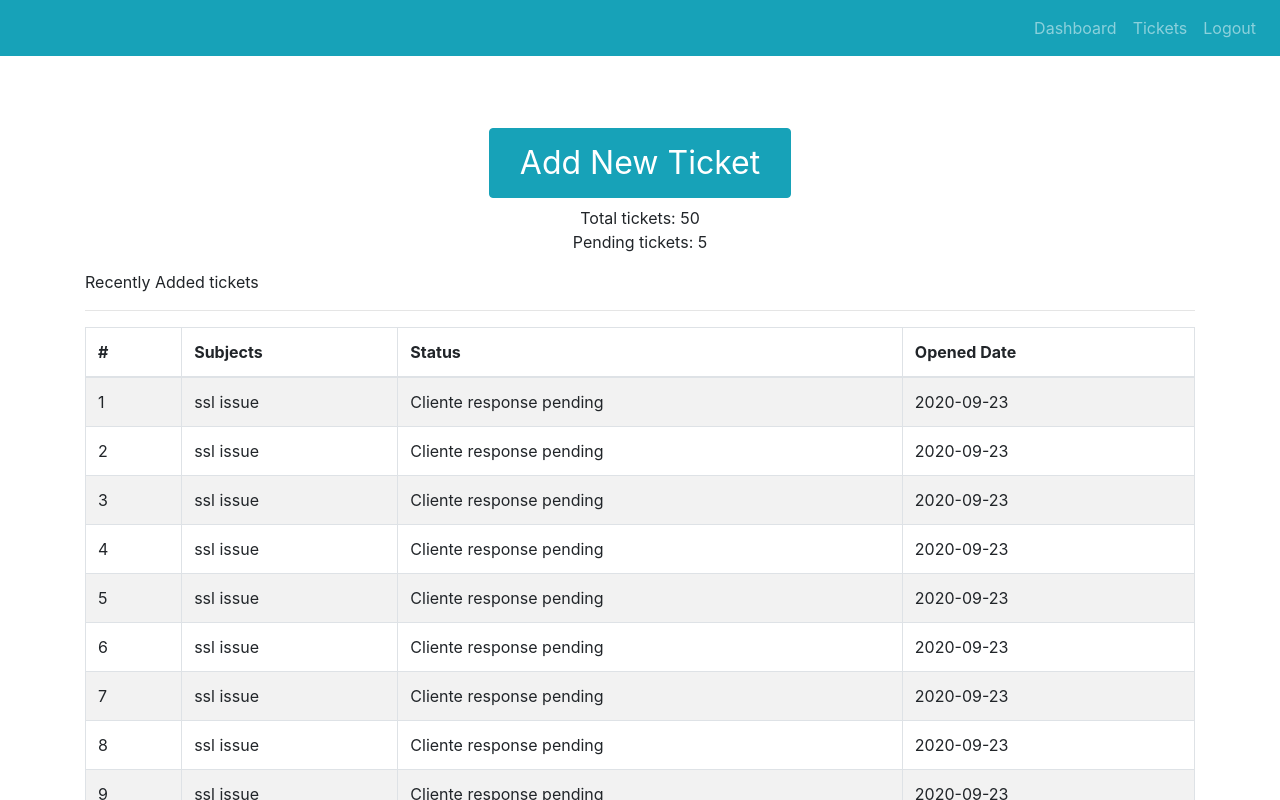
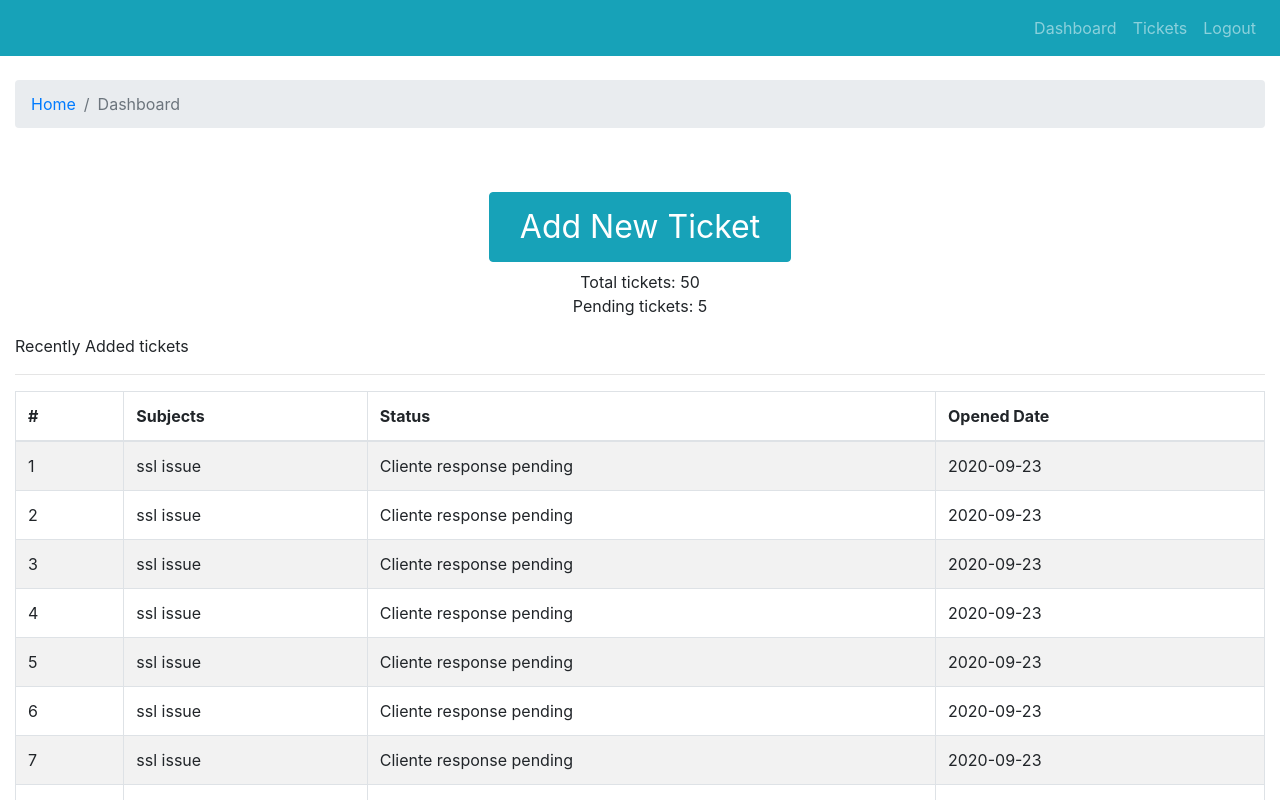
Before and after one commit to fabicon2882/project-cm-ticket, a React (Create React App) app: page / in a window 1280 px wide. Shown: the top 800 px of the page. Built offline with nearby package versions, Linux system fonts and the light colour scheme.

Commit message:
breadcrumb added

```diff
--- /dev/null
+++ b/src/components/breadcrumb/Breadcrumb.comp.js
@@ -0,0 +1,11 @@
+import React from "react";
+import { Breadcrumb } from "react-bootstrap";
+
+export const PageBreadcrumb = ({ page }) => {
+  return (
+    <Breadcrumb>
+      <Breadcrumb.Item href="/">Home</Breadcrumb.Item>
+      <Breadcrumb.Item active>{ page }</Breadcrumb.Item>
+    </Breadcrumb>
+  );
+};
--- a/src/components/layout/DefaultLayout.js
+++ b/src/components/layout/DefaultLayout.js
@@ -5,7 +5,7 @@
 export const DefaultLayout = ({ children }) => {
   return (
     <div className="default-layout">
-      <header className="header">
+      <header className="header mb-2">
         <Header />
       </header>
       <main className="main">{ children }</main>
--- a/src/pages/dashboard/Dashboard.page.js
+++ b/src/pages/dashboard/Dashboard.page.js
@@ -4,11 +4,17 @@
 
 
 import tickets from '../../assets/data/dummy-tickets.json'
+import { PageBreadcrumb } from "../../components/breadcrumb/Breadcrumb.comp";
 
 
 export const Dashboard = () => {
   return (
-    <Container>
+    <Container fluid>
+      <Row>
+        <Col>
+          <PageBreadcrumb page="Dashboard" />
+        </Col>
+      </Row>
       <Row>
         <Col className="text-center mt-5 mb-2">
             <Button variant="info" style={{fontSize:'2rem', padding:"10px 30px"}}>Add New Ticket</Button>
```
